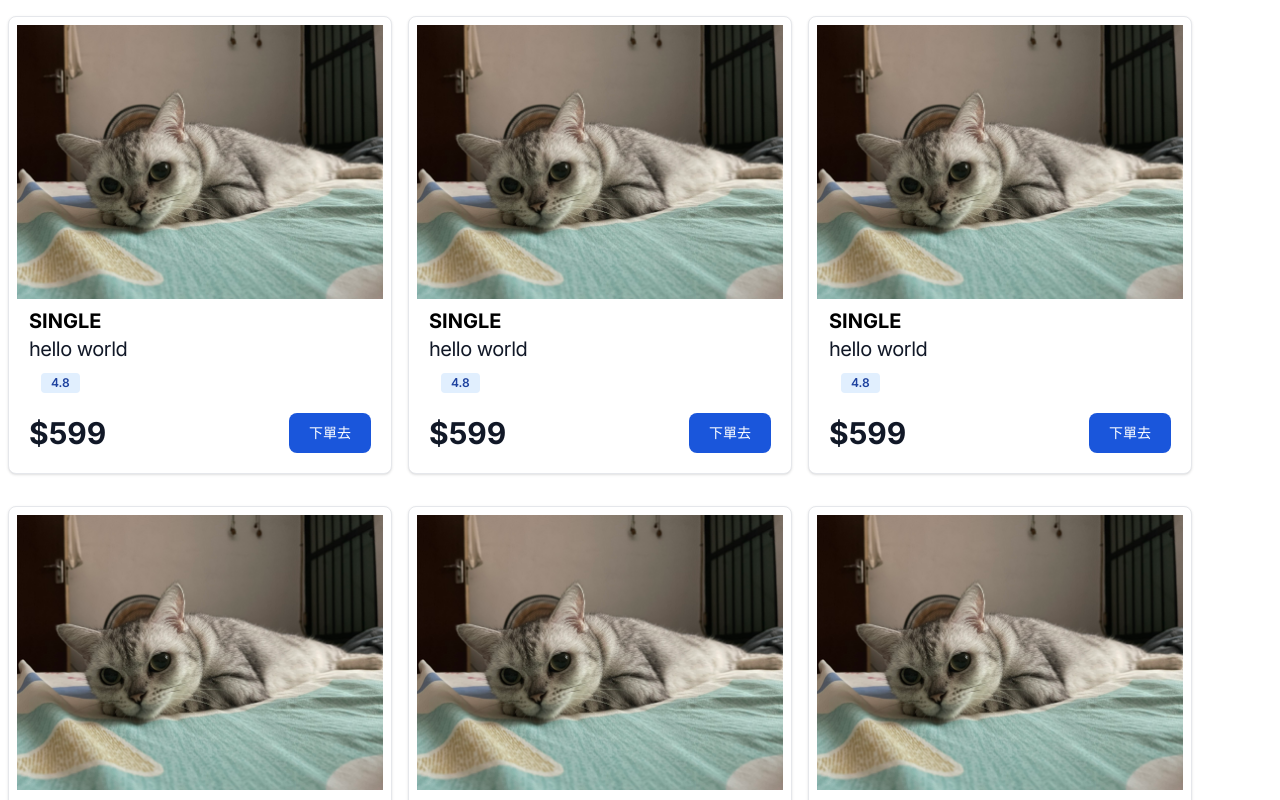
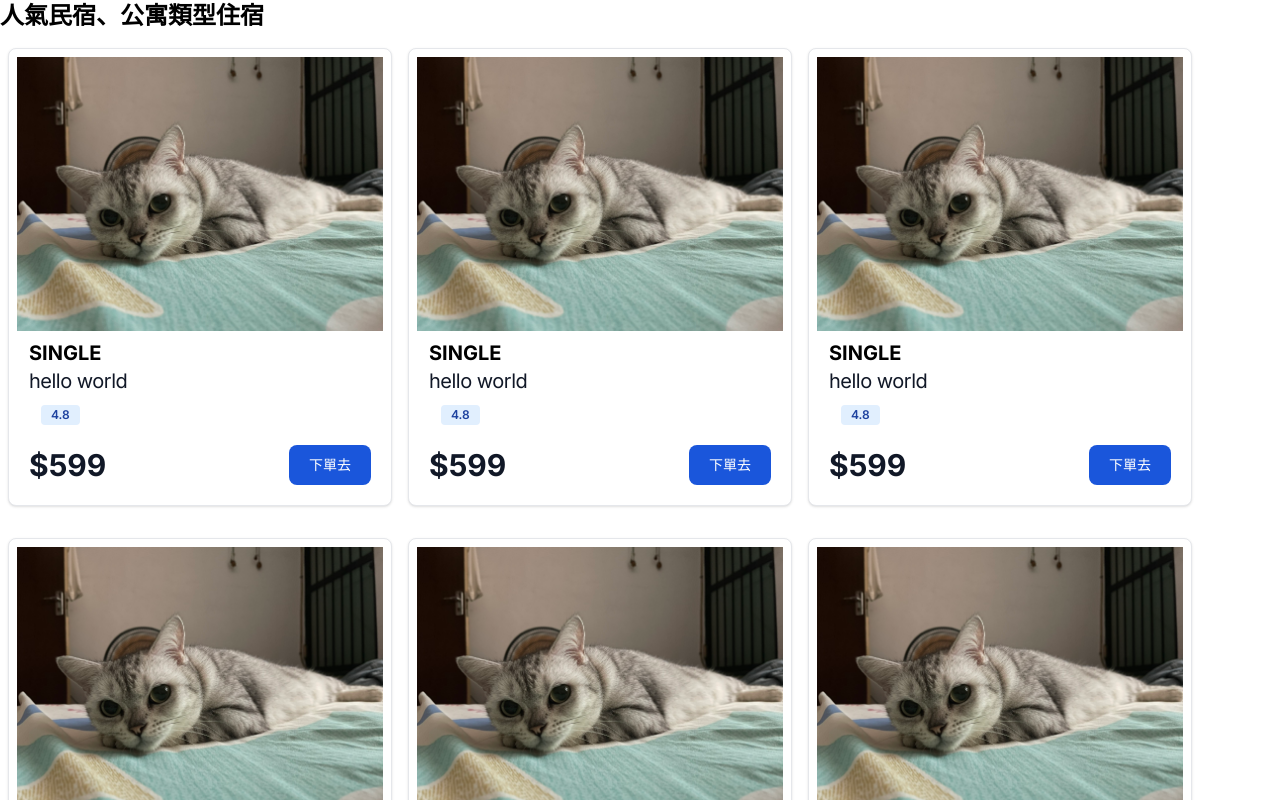
Before and after one commit to jason-ntu/ETHtaipei2024, a Next.js app in the folder web2/: page /home in a window 1280 px wide. Shown: the top 800 px of the page. Built offline with nearby package versions, Linux system fonts and the light colour scheme.

Commit message:
modify bugs

```diff
--- /dev/null
+++ b/web2/src/app/component/Button.jsx
@@ -0,0 +1,7 @@
+export default function Button({ style, text, onClick }) {
+    return (
+      <button className={style} onClick={onClick}>
+        {text}
+      </button>
+    );
+  }
--- a/web2/src/app/component/Card.jsx
+++ b/web2/src/app/component/Card.jsx
@@ -1,6 +1,6 @@
 export default function Card({ room_name, price, image, rating, description }) {
   return (
-    <div class="mx-2 my-4 w-full max-w-sm bg-white border border-gray-200 rounded-lg shadow dark:bg-gray-800 dark:border-gray-700">
+    <li class="mx-2 my-4 w-full max-w-sm bg-white border border-gray-200 rounded-lg shadow dark:bg-gray-800 dark:border-gray-700">
       <a href="#">
         <img class="p-2 rounded-t-lg" src={image} alt="product image" />
       </a>
@@ -31,6 +31,6 @@ export default function Card({ room_name, price, image, rating, description }) {
           </a>
         </div>
       </div>
-    </div>
+    </li>
   );
 }
--- a/web2/src/app/home/page.jsx
+++ b/web2/src/app/home/page.jsx
@@ -3,8 +3,8 @@ import Card from "../component/Card";
 export default function page(second) {
   return (
     <div className="className=" mx-auto max-w-screen-2xl>
+      <h2 className="mx-auto max-w-screen-2xl text-2xl font-bold">人氣民宿、公寓類型住宿</h2>
       <ul className="mx-auto flex max-w-screen-2xl flex-wrap ">
-
         <Card
           room_name={"SINGLE"}
           price={599}
```
